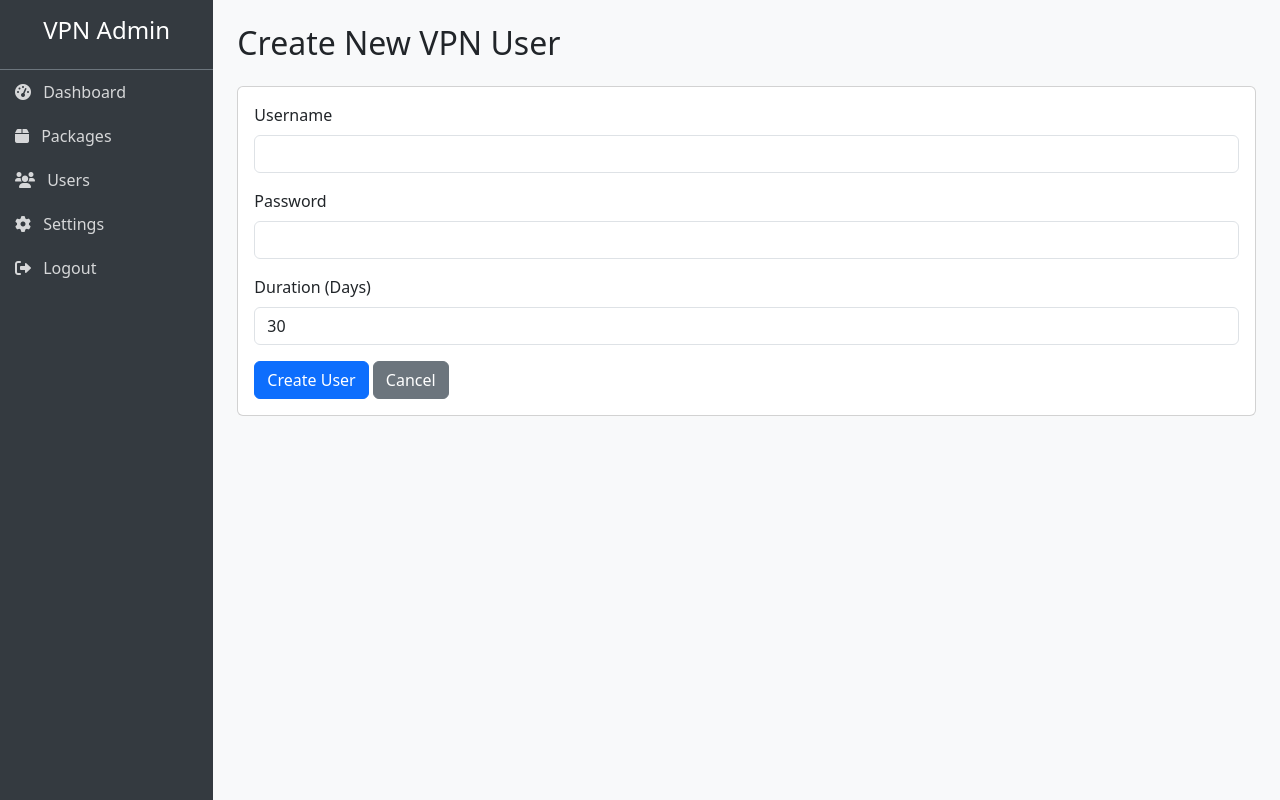
After one commit to 2026musik-code/DIANA-ZIVPN, a Flask app: page /admin/users/add in a window 1280 px wide. The commit adds this page. Run offline with Flask 3, Linux system fonts and the light colour scheme; the visitor is signed in with stand-in values (Sample User, id 1).

Commit message:
feat: Add Manual User Creation in Admin Panel
- Added /admin/users/add route and template.
- Added 'Create User' button in User Management page.
- Updated README to reflect new feature.

Co-authored-by: 2026musik-code <254048407+2026musik-code@users.noreply.github.com>

```diff
--- a/app.py
+++ b/app.py
@@ -318,6 +318,40 @@ def admin_users():
     conn.close()
     return render_template('admin/users.html', users=users)
 
+@app.route('/admin/users/add', methods=['GET', 'POST'])
+@login_required
+def admin_add_user():
+    if request.method == 'POST':
+        username = request.form['username']
+        password = request.form['password']
+        duration = int(request.form['duration'])
+
+        conn = get_db_connection()
+        # Check if user exists
+        if conn.execute('SELECT * FROM users WHERE username = ?', (username,)).fetchone():
+            flash('Username already exists.', 'danger')
+            conn.close()
+            return redirect(url_for('admin_add_user'))
+
+        # Create System User
+        expiry_date = datetime.datetime.now() + datetime.timedelta(days=duration)
+        success, msg = create_user(username, password, expiry_date)
+
+        if success:
+            conn.execute('''
+                INSERT INTO users (username, password, expiry_date, status)
+                VALUES (?, ?, ?, 'active')
+            ''', (username, password, expiry_date))
+            conn.commit()
+            flash('User created successfully.', 'success')
+            conn.close()
+            return redirect(url_for('admin_users'))
+        else:
+            flash(f'Failed to create user: {msg}', 'danger')
+            conn.close()
+
+    return render_template('admin/add_user.html')
+
 @app.route('/admin/users/kill/<string:username>')
 @login_required
 def admin_kill_user(username):
--- /dev/null
+++ b/templates/admin/add_user.html
@@ -0,0 +1,27 @@
+{% extends "base.html" %}
+
+{% block title %}Create User{% endblock %}
+
+{% block content %}
+<h2>Create New VPN User</h2>
+<div class="card mt-4">
+    <div class="card-body">
+        <form method="POST">
+            <div class="mb-3">
+                <label class="form-label">Username</label>
+                <input type="text" name="username" class="form-control" required pattern="[a-zA-Z0-9]+" title="Alphanumeric only">
+            </div>
+            <div class="mb-3">
+                <label class="form-label">Password</label>
+                <input type="text" name="password" class="form-control" required>
+            </div>
+            <div class="mb-3">
+                <label class="form-label">Duration (Days)</label>
+                <input type="number" name="duration" class="form-control" value="30" required>
+            </div>
+            <button type="submit" class="btn btn-primary">Create User</button>
+            <a href="{{ url_for('admin_users') }}" class="btn btn-secondary">Cancel</a>
+        </form>
+    </div>
+</div>
+{% endblock %}
--- a/templates/admin/users.html
+++ b/templates/admin/users.html
@@ -3,7 +3,10 @@
 {% block title %}Manage Users{% endblock %}
 
 {% block content %}
-<h2>Active Users</h2>
+<div class="d-flex justify-content-between align-items-center">
+    <h2>Active Users</h2>
+    <a href="{{ url_for('admin_add_user') }}" class="btn btn-success"><i class="fas fa-plus"></i> Create User</a>
+</div>
 
 <table class="table table-striped mt-4">
     <thead>
```
Also changed, not shown: README.md.
